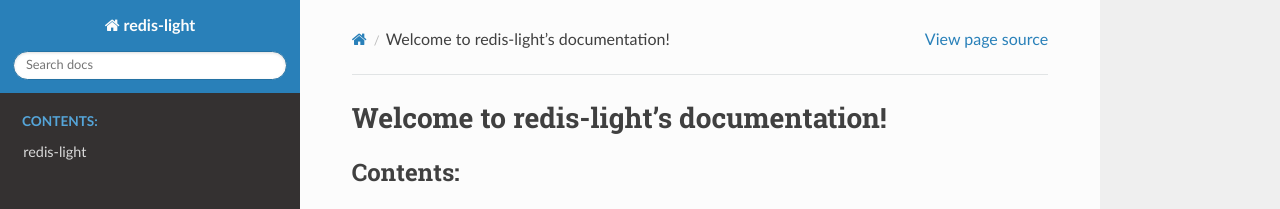
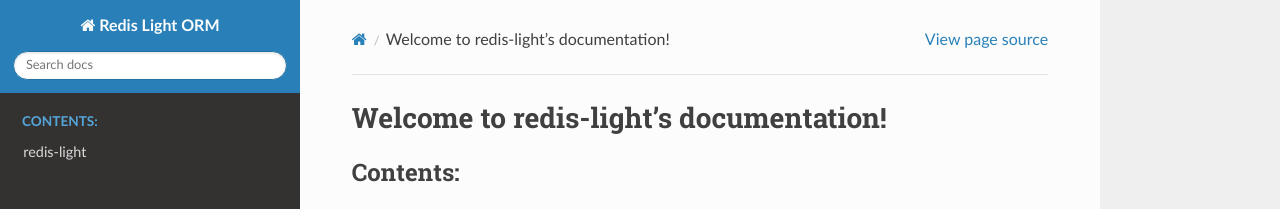
Before and after one commit to zobayer1/redis-light, a Sphinx documentation site: the page built from docs/index.rst, in a window 1280 px wide. Shown: the top 209 px of the page. Built offline with Sphinx 7.4.7 and the Read the Docs theme 2.0.0, drawn with Linux system fonts in a browser that asks for light colours; the version number could not be read and is left out.

Commit message:
Rename project field in docs/conf.py

```diff
--- a/docs/conf.py
+++ b/docs/conf.py
@@ -9,7 +9,7 @@
 
 import sphinx_rtd_theme
 
-from redisorm.version import __version__
+from redisorm import version as _version
 
 # -- Path setup --------------------------------------------------------------
 
@@ -21,10 +21,10 @@
 
 # -- Project information -----------------------------------------------------
 
-project = "redis-light"
+project = "Redis Light ORM"
 copyright = "2020, Zobayer Hasan"
 author = "Zobayer Hasan"
-version = __version__
+version = _version
 release = version.split("+")[0]
 
 # -- General configuration ---------------------------------------------------
```
